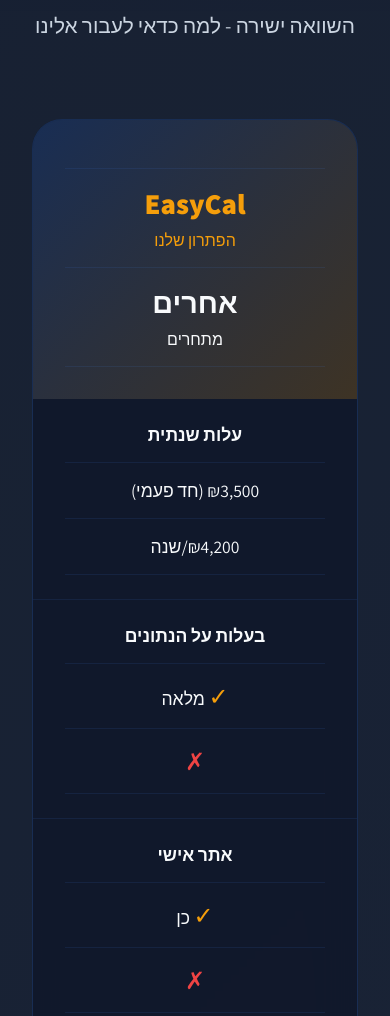
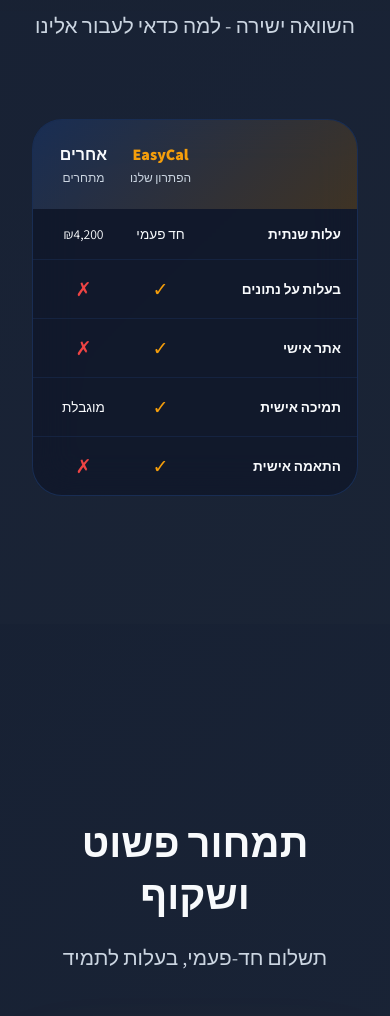
Before and after one commit to ariohayon-boop/easycal, a plain HTML site: page landing.html in a window 390 px wide. Shown: the part 3680-4696 px from the top of the page. Drawn offline with Linux system fonts and the light colour scheme.

Commit message:
Update landing.html

```diff
--- a/landing.html
+++ b/landing.html
@@ -336,20 +336,32 @@
 
         .comparison-header {
             display: grid;
-            grid-template-columns: 1fr 1fr 1fr;
+            grid-template-columns: 2fr 1fr 1fr;
             background: linear-gradient(135deg, rgba(59, 130, 246, 0.2) 0%, rgba(245, 158, 11, 0.2) 100%);
             padding: 2rem;
-            gap: 2rem;
+            gap: 1rem;
+            align-items: center;
         }
 
         .comparison-col {
             text-align: center;
         }
 
+        .comparison-col.label {
+            text-align: right;
+            font-weight: 700;
+            font-size: 1.1rem;
+        }
+
         .comparison-col h3 {
-            font-size: 1.8rem;
+            font-size: 1.3rem;
             font-weight: 800;
-            margin-bottom: 0.5rem;
+            margin-bottom: 0.3rem;
+        }
+
+        .comparison-col p {
+            font-size: 0.9rem;
+            color: var(--text-muted);
         }
 
         .comparison-col.highlight {
@@ -358,20 +370,31 @@
 
         .comparison-row {
             display: grid;
-            grid-template-columns: 1fr 1fr 1fr;
+            grid-template-columns: 2fr 1fr 1fr;
             padding: 1.5rem 2rem;
-            gap: 2rem;
+            gap: 1rem;
             border-bottom: 1px solid rgba(59, 130, 246, 0.1);
             transition: background 0.3s;
+            align-items: center;
         }
 
         .comparison-row:hover {
             background: rgba(59, 130, 246, 0.05);
         }
 
+        .comparison-row:last-child {
+            border-bottom: none;
+        }
+
+        .comparison-label {
+            text-align: right;
+            font-weight: 600;
+            font-size: 1rem;
+        }
+
         .comparison-item {
             text-align: center;
-            font-size: 1.1rem;
+            font-size: 1rem;
         }
 
         .check {
@@ -393,13 +416,46 @@
             max-width: 600px;
             margin: 0 auto;
             background: rgba(30, 41, 59, 0.6);
-            padding: 4rem;
+            padding: 3rem 2rem;
             border-radius: 30px;
             border: 2px solid var(--gold);
             text-align: center;
             position: relative;
             overflow: hidden;
             box-shadow: 0 30px 80px rgba(245, 158, 11, 0.3);
+            cursor: pointer;
+            transition: all 0.3s cubic-bezier(0.4, 0, 0.2, 1);
+        }
+
+        .pricing-card:hover {
+            box-shadow: 0 35px 90px rgba(245, 158, 11, 0.4);
+        }
+
+        .pricing-header {
+            position: relative;
+            z-index: 2;
+        }
+
+        .pricing-details {
+            max-height: 0;
+            overflow: hidden;
+            transition: max-height 0.5s cubic-bezier(0.4, 0, 0.2, 1);
+        }
+
+        .pricing-card.expanded .pricing-details {
+            max-height: 1200px;
+        }
+
+        .pricing-toggle {
+            display: inline-block;
+            margin-top: 1rem;
+            color: var(--gold);
+            font-size: 2rem;
+            transition: transform 0.3s;
+        }
+
+        .pricing-card.expanded .pricing-toggle {
+            transform: rotate(180deg);
         }
 
         .pricing-card::before {
@@ -416,13 +472,13 @@
         }
 
         .price {
-            font-size: 5rem;
+            font-size: 4rem;
             font-weight: 900;
             background: linear-gradient(135deg, var(--gold) 0%, var(--gold-light) 100%);
             -webkit-background-clip: text;
             -webkit-text-fill-color: transparent;
             background-clip: text;
-            line-height: 1;
+            line-height: 1.2;
             margin: 2rem 0;
         }
 
@@ -578,16 +634,36 @@
                 font-size: 2.5rem;
             }
 
-            .comparison-header,
-            .comparison-row {
-                grid-template-columns: 1fr;
-                gap: 1rem;
+            .comparison-header {
+                padding: 1.5rem 1rem;
+                gap: 0.5rem;
+                grid-template-columns: 2fr 1fr 1fr;
             }
 
-            .comparison-col,
+            .comparison-col h3 {
+                font-size: 1rem;
+            }
+
+            .comparison-col p {
+                font-size: 0.75rem;
+            }
+
+            .comparison-row {
+                padding: 1rem;
+                gap: 0.5rem;
+                grid-template-columns: 2fr 1fr 1fr;
+            }
+
+            .comparison-label {
+                font-size: 0.85rem;
+            }
+
             .comparison-item {
-                border-bottom: 1px solid rgba(59, 130, 246, 0.1);
-                padding-bottom: 1rem;
+                font-size: 0.85rem;
+            }
+
+            .check, .cross {
+                font-size: 1.2rem;
             }
 
             .features-grid {
@@ -611,6 +687,14 @@
             .faq-answer p {
                 padding: 0 1.5rem 1.5rem 1.5rem;
                 font-size: 1rem;
+            }
+
+            .price {
+                font-size: 3rem;
+            }
+
+            .pricing-card {
+                padding: 2rem 1.5rem;
             }
         }
 
@@ -718,7 +802,7 @@
                 </div>
                 <div class="comparison-table">
                     <div class="comparison-header">
-                        <div class="comparison-col"></div>
+                        <div class="comparison-col label"></div>
                         <div class="comparison-col highlight">
                             <h3>EasyCal</h3>
                             <p>הפתרון שלנו</p>
@@ -729,29 +813,29 @@
                         </div>
                     </div>
                     <div class="comparison-row">
-                        <div class="comparison-item"><strong>עלות שנתית</strong></div>
-                        <div class="comparison-item">₪3,500 (חד פעמי)</div>
-                        <div class="comparison-item">₪4,200/שנה</div>
+                        <div class="comparison-label">עלות שנתית</div>
+                        <div class="comparison-item">חד פעמי</div>
+                        <div class="comparison-item">₪4,200</div>
                     </div>
 
                     <div class="comparison-row">
-                        <div class="comparison-item"><strong>בעלות על הנתונים</strong></div>
-                        <div class="comparison-item"><span class="check">✓</span> מלאה</div>
+                        <div class="comparison-label">בעלות על נתונים</div>
+                        <div class="comparison-item"><span class="check">✓</span></div>
                         <div class="comparison-item"><span class="cross">✗</span></div>
                     </div>
                     <div class="comparison-row">
-                        <div class="comparison-item"><strong>אתר אישי</strong></div>
-                        <div class="comparison-item"><span class="check">✓</span> כן</div>
+                        <div class="comparison-label">אתר אישי</div>
+                        <div class="comparison-item"><span class="check">✓</span></div>
                         <div class="comparison-item"><span class="cross">✗</span></div>
                     </div>
                     <div class="comparison-row">
-                        <div class="comparison-item"><strong>תמיכה אישית</strong></div>
-                        <div class="comparison-item"><span class="check">✓</span> מלאה</div>
+                        <div class="comparison-label">תמיכה אישית</div>
+                        <div class="comparison-item"><span class="check">✓</span></div>
                         <div class="comparison-item">מוגבלת</div>
                     </div>
                     <div class="comparison-row">
-                        <div class="comparison-item"><strong>התאמה אישית</strong></div>
-                        <div class="comparison-item"><span class="check">✓</span> מלאה</div>
+                        <div class="comparison-label">התאמה אישית</div>
+                        <div class="comparison-item"><span class="check">✓</span></div>
                         <div class="comparison-item"><span class="cross">✗</span></div>
                     </div>
                 </div>
@@ -764,11 +848,15 @@
                 <h2>תמחור פשוט ושקוף</h2>
                 <p>תשלום חד-פעמי, בעלות לתמיד</p>
             </div>
-            <div class="pricing-card">
+            <div class="pricing-card" id="pricingCard" onclick="togglePricing()">
+                <div class="pricing-header">
                     <h3 style="font-size: 2rem; margin-bottom: 1rem;">חבילת EasyCal מלאה</h3>
                     <div class="price">לפרטים</div>
                     <div class="price-sub">תשלום חד-פעמי | בעלות מלאה</div>
+                    <div class="pricing-toggle">▼</div>
+                </div>
 
+                <div class="pricing-details">
                     <div class="price-features">
                         <div class="price-feature">אתר אישי מותאם עם דומיין משלך</div>
                         <div class="price-feature">מערכת ניהול תורים מתקדמת</div>
@@ -780,13 +868,14 @@
                         <div class="price-feature">התאמות אישיות ללא הגבלה</div>
                     </div>
 
-                <button class="cta-primary" onclick="openWhatsApp()" style="width: 100%; margin-top: 2rem;">
+                    <button class="cta-primary" onclick="event.stopPropagation(); openWhatsApp();" style="width: 100%; margin-top: 2rem;">
                         בואו נתחיל
                     </button>
 
                     <p style="margin-top: 2rem; color: var(--text-muted); font-size: 0.9rem;">
                         צור קשר לקבלת הצעת מחיר מותאמת אישית
                     </p>
+                </div>
             </div>
         </section>
 
@@ -941,7 +1030,13 @@
         }
 
         function openWhatsApp() {
-            window.open('https://wa.me/972XXXXXXXXX?text=היי, אני מעוניין באתר EasyCal', '_blank');
+            window.open('https://wa.me/972544293963?text=היי, אני מעוניין באתר EasyCal', '_blank');
+        }
+
+        // Pricing card toggle
+        function togglePricing() {
+            const card = document.getElementById('pricingCard');
+            card.classList.toggle('expanded');
         }
 
         // FAQ Accordion
```
Lines whose indentation alone changed are shown as unchanged.
